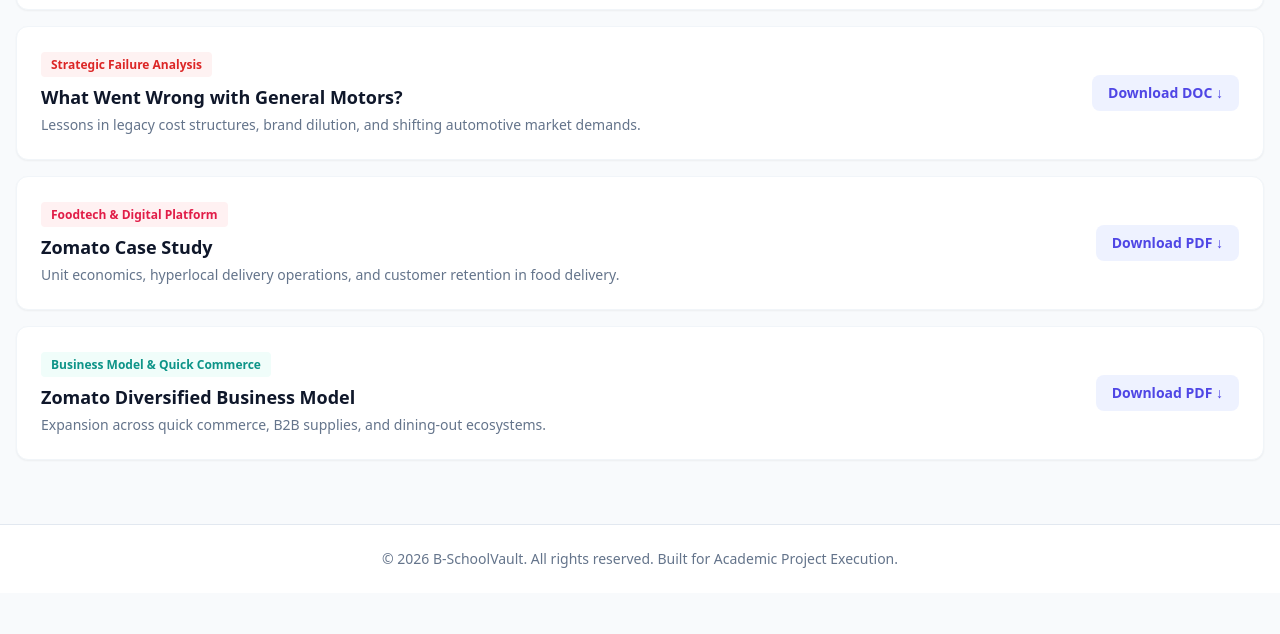
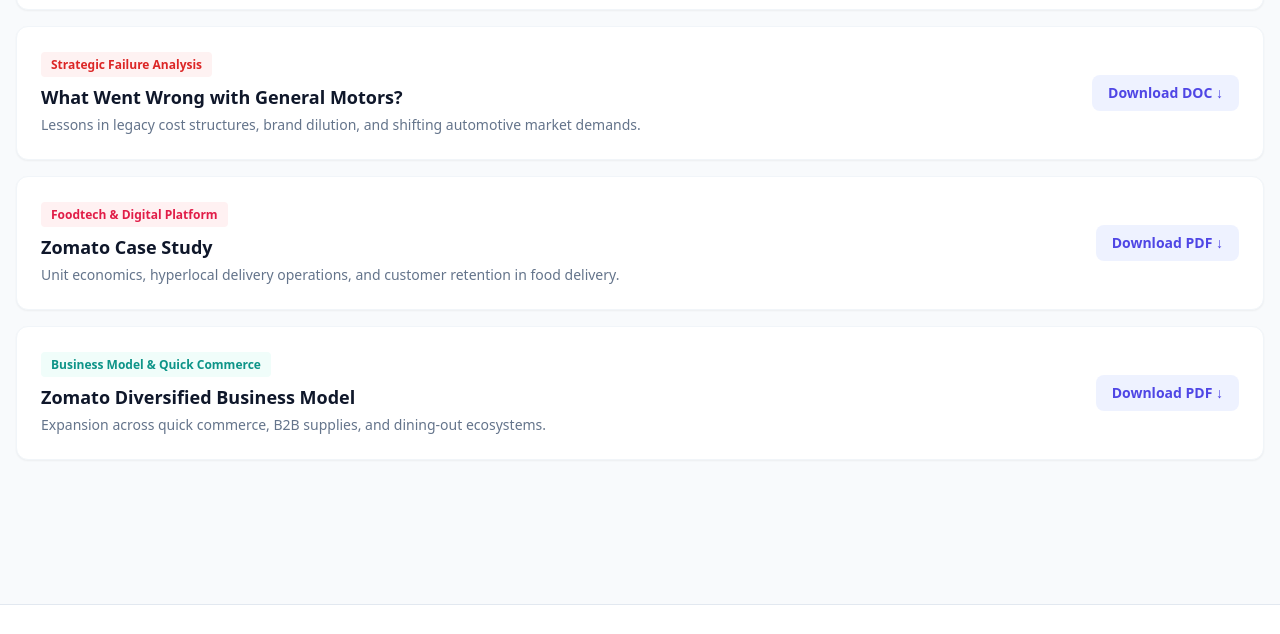
Before and after one commit to bschoolvault/bschoolvault, a plain HTML site: page case-studies.html in a window 1280 px wide. Shown: the part 1312-1946 px from the top of the page. Drawn offline with nearby package versions, Linux system fonts and the light colour scheme.

Commit message:
Update case-studies.html

```diff
--- a/case-studies.html
+++ b/case-studies.html
@@ -152,11 +152,6 @@
         </section>
     </div>
 
-    <!-- Footer -->
-    <footer class="bg-white border-t border-slate-200 py-6 text-center text-sm text-slate-500">
-        <p>© 2026 B-SchoolVault. All rights reserved. Built for Academic Project Execution.</p>
-    </footer>
-    <!-- Footer -->
 <footer class="bg-white border-t border-slate-200 mt-20 py-8">
     <div class="max-w-7xl mx-auto px-4 flex flex-wrap justify-between items-center gap-4 text-sm text-slate-500">
         <p>© 2026 B-SchoolVault. All rights reserved. Built for Academic Project Execution.</p>
```
